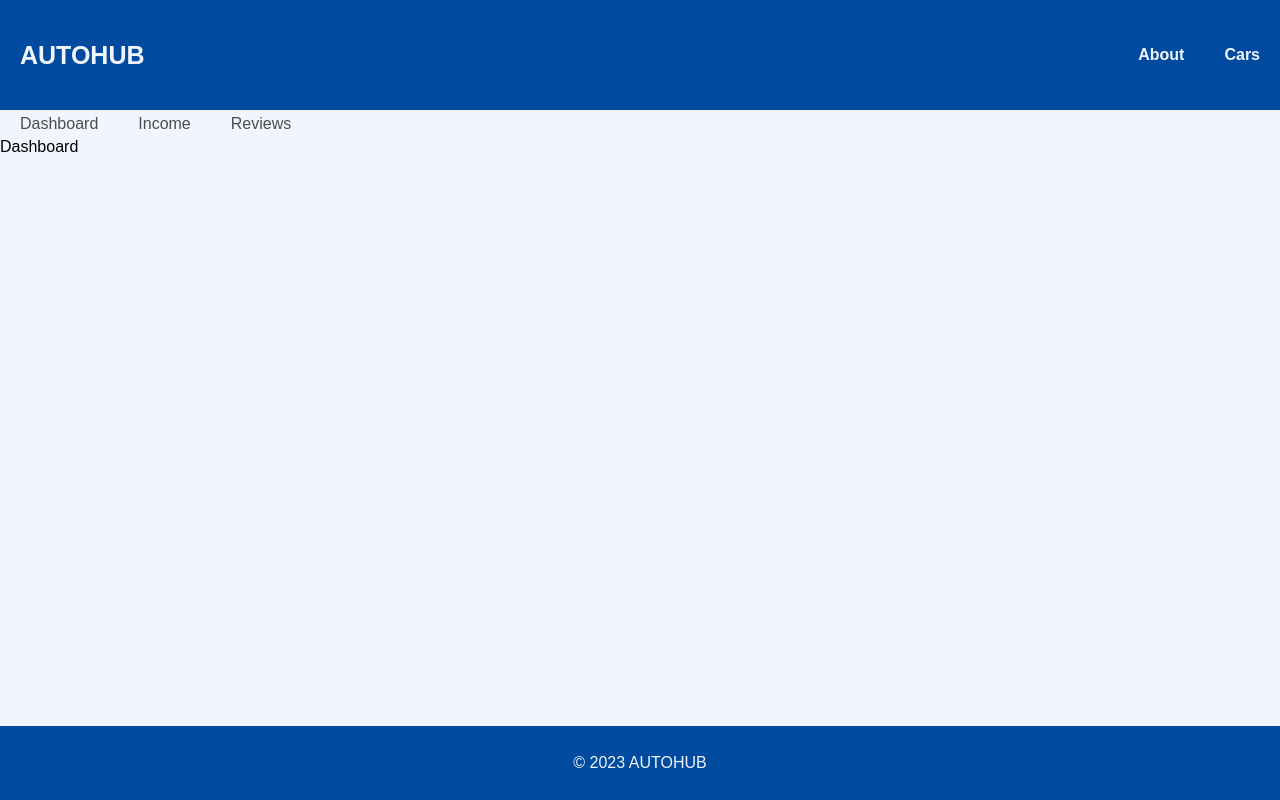
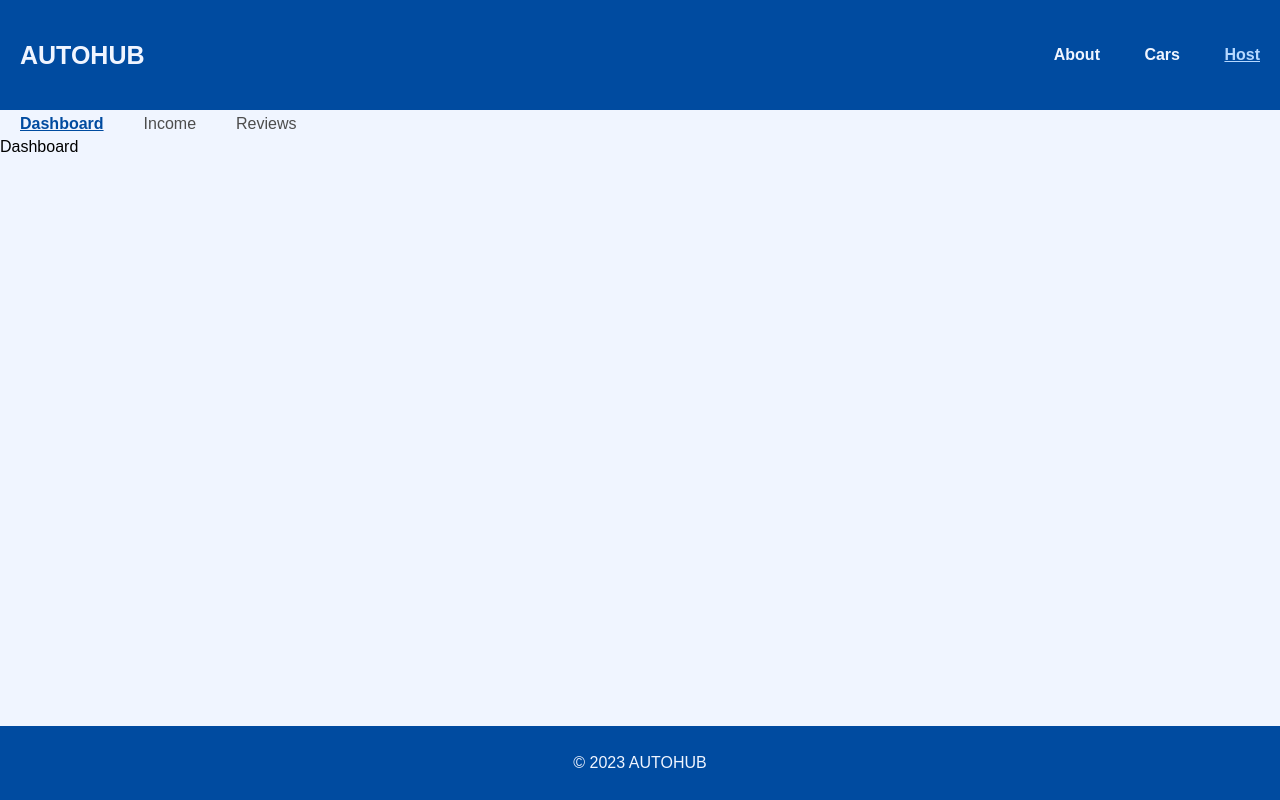
Before and after one commit to Walterhart/AutoHub, a React (Vite) app in the folder AutoHub/: page /host in a window 1280 px wide. Built offline with nearby package versions, Linux system fonts and the light colour scheme; what miragejs would draw is missing.

Commit message:
Add NavLink to display active links

```diff
--- a/AutoHub/src/components/Header.jsx
+++ b/AutoHub/src/components/Header.jsx
@@ -1,12 +1,13 @@
 import React from "react"
-import { Link } from "react-router-dom"
+import { Link, NavLink } from "react-router-dom"
 export default function Header() {
     return (
         <header>
             <Link className="site-logo" to="/">AutoHub</Link>
             <nav>
-                <Link to="/about">About</Link>
-                <Link to="/cars">Cars</Link>
+                <NavLink to="/about" className={({ isActive })=>isActive ? "active-link" : null} > About </NavLink>
+                <NavLink to="/cars"  className={({ isActive })=>isActive ? "active-link" : null} > Cars </NavLink>
+                <NavLink to="/host"  className={({ isActive })=>isActive ? "active-link" : null} >Host </NavLink>
             </nav>
         </header>
     )
--- a/AutoHub/src/components/HostLayout.jsx
+++ b/AutoHub/src/components/HostLayout.jsx
@@ -1,17 +1,33 @@
-import React from 'react'
-import { Link, Outlet } from 'react-router-dom'
+import React from "react";
+import { NavLink, Outlet } from "react-router-dom"
 
 function HostLayout() {
   return (
-    <div>
-        <nav className="host-nav">
-            <Link to ="/host">Dashboard</Link>
-            <Link to ="/host/income">Income</Link>
-            <Link to ="/host/reviews">Reviews</Link>
-        </nav>
-        <Outlet/>
-     </div>
-  )
+    <>
+      <nav className="host-nav">
+        <NavLink
+          to="/host"
+          end
+          className={({ isActive} ) => isActive ? "active-link" : null}
+        >
+          Dashboard
+        </NavLink>
+        <NavLink
+          to="/host/income"
+          className={({ isActive })=> isActive ? "active-link" : null}
+        >
+          Income
+        </NavLink>
+        <NavLink
+          to="/host/reviews"
+          className={({ isActive })=> isActive ? "active-link" : null}
+        >
+          Reviews
+        </NavLink>
+      </nav>
+      <Outlet />
+    </>
+  );
 }
 
-export default HostLayout
+export default HostLayout;
--- a/AutoHub/src/index.css
+++ b/AutoHub/src/index.css
@@ -92,6 +92,11 @@
   transform: translate(1px, 1px);
 }
 
+header .active-link {
+  font-weight: bold;
+  text-decoration: underline;
+  color: var(--secondary);
+}
 
 /*Cars page*/
 .car-list-container {
@@ -224,7 +229,7 @@
   font-size: 1.125rem;
 }
 
-/* Host*/
+/* Host pages*/
 .host-nav {
   display: flex;
 }
@@ -236,8 +241,8 @@
   padding: 0.3125em 1.25em;
 }
 
-.host-nav a:hover {
-  color: #161616;
+.host-nav a:hover, .host-nav .active-link {
+  color: var(--primary);
   text-decoration: underline;
   font-weight: 600;
 }
```
